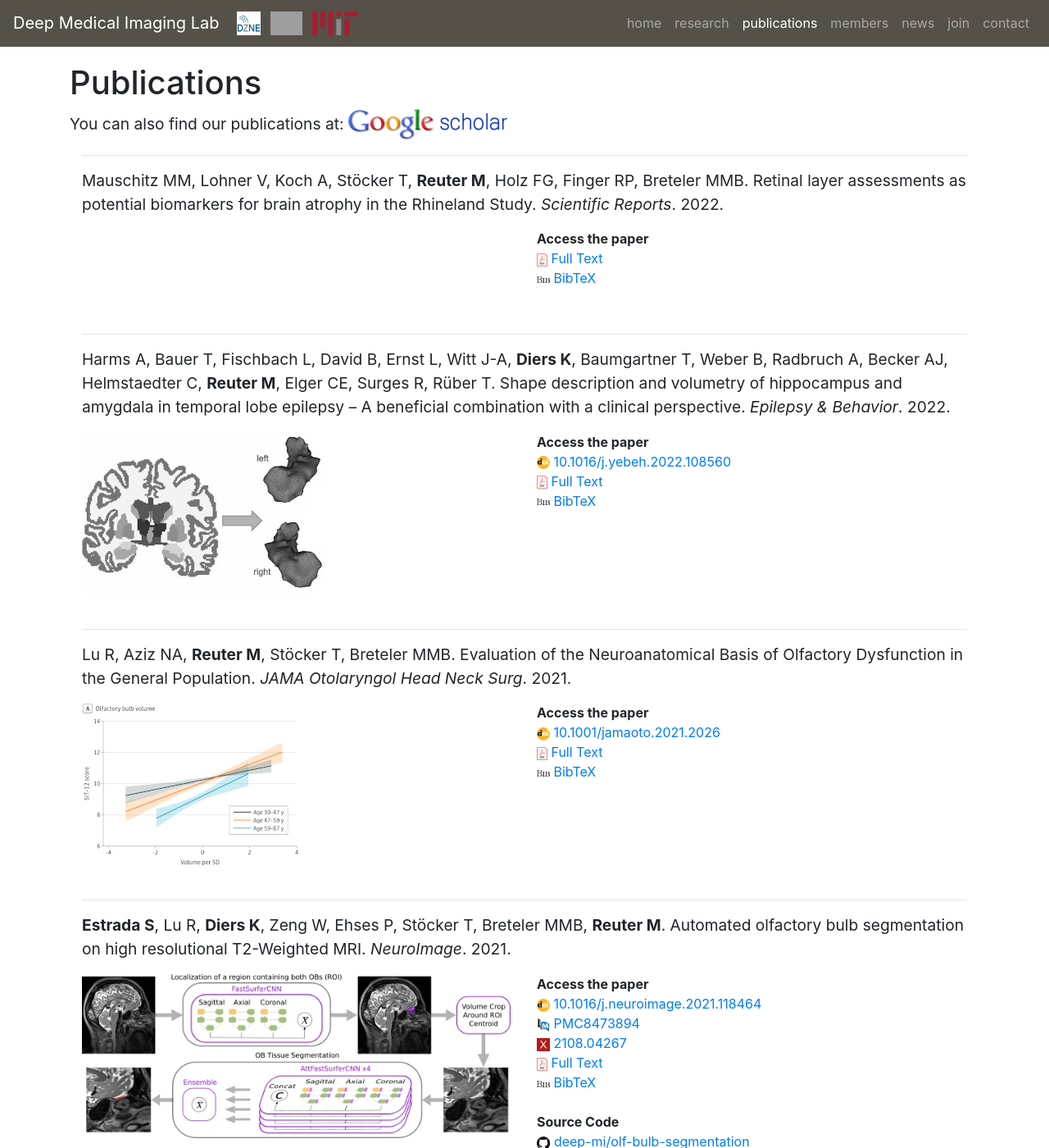
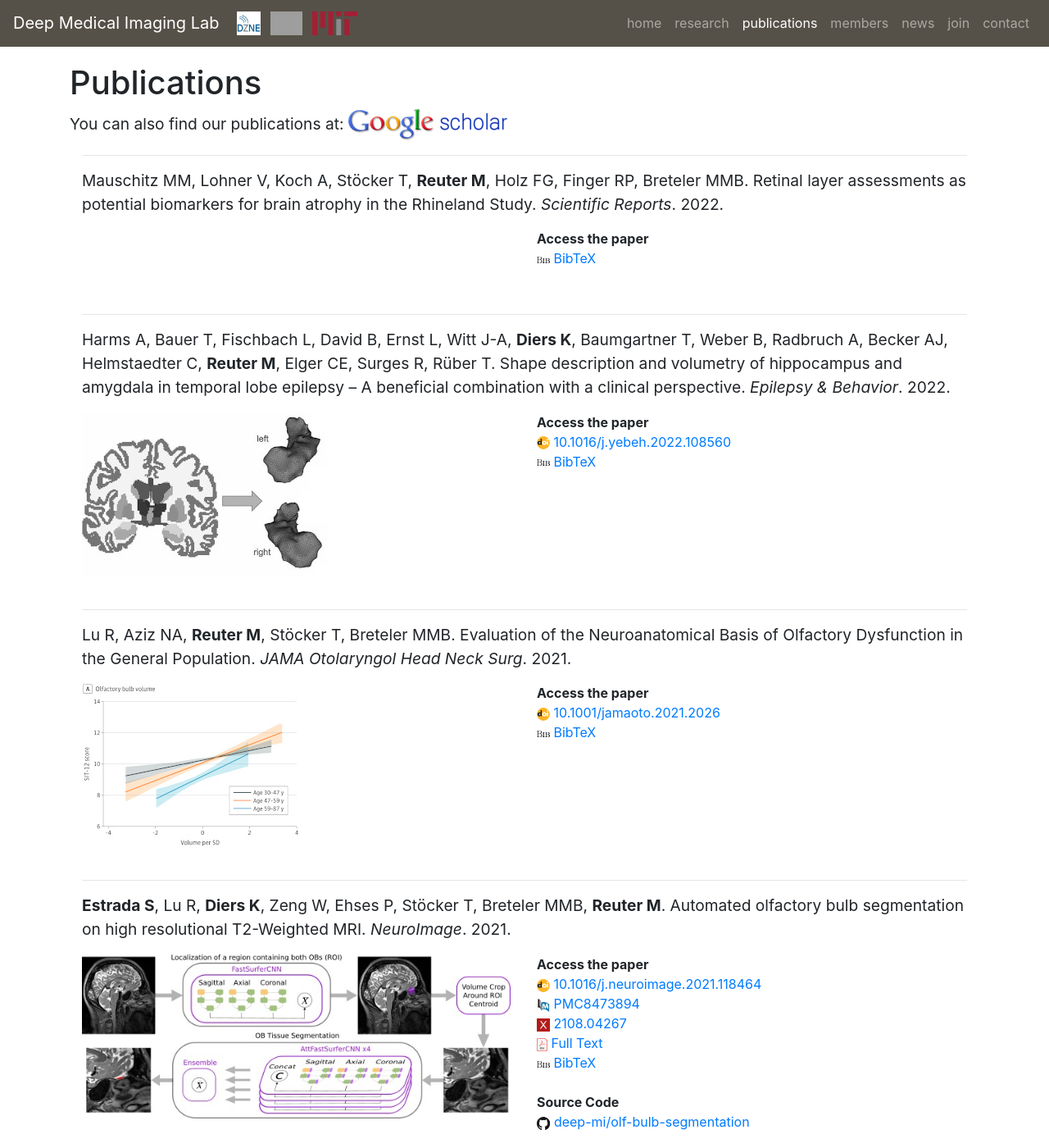
Before and after one commit to Deep-MI/Deep-MI.github.io, a Jekyll site: the page built from publications/index.html, in a window 1280 px wide and 1400 px high. Shown: the whole window at 82% size. Built offline with Jekyll 4.4.1, drawn with Linux system fonts in a browser that asks for light colours; nearby versions of some CDN libraries; comment, search, counter and statistics services are not loaded; some of the changed text lies outside the part shown; grey boxes are pictures that could not be loaded.

Commit message:
do not show pdf link if not set

```diff
--- a/publications/index.html
+++ b/publications/index.html
@@ -54,12 +54,14 @@ group: publications
 			{% endif %}
 
 			<!-- PDF -->
+			{% if publication.pdf %}
 			<li><img class="inline-bloc mem-icon" src="/static/img/logos/PDF.svg" alt="PDF">  <a href="{{publication.pdf}}" alt = "PDF" target="_blank"> Full Text</a></li>
+      {% endif %}
 
 			<!-- BibTex -->
-		        {% if publication.bibtex %}
+			{% if publication.bibtex %}
 			<li><img class="inline-bloc mem-icon" src="/static/img/logos/bibtex.svg" alt="bibTeX">  <a href="{{publication.bibtex}}" download alt = "BibTeX"> BibTeX</a></li>
-		        {% endif %}
+			{% endif %}
 
 			<!--Github - optional -->
 			{% if publication.github %}
```
